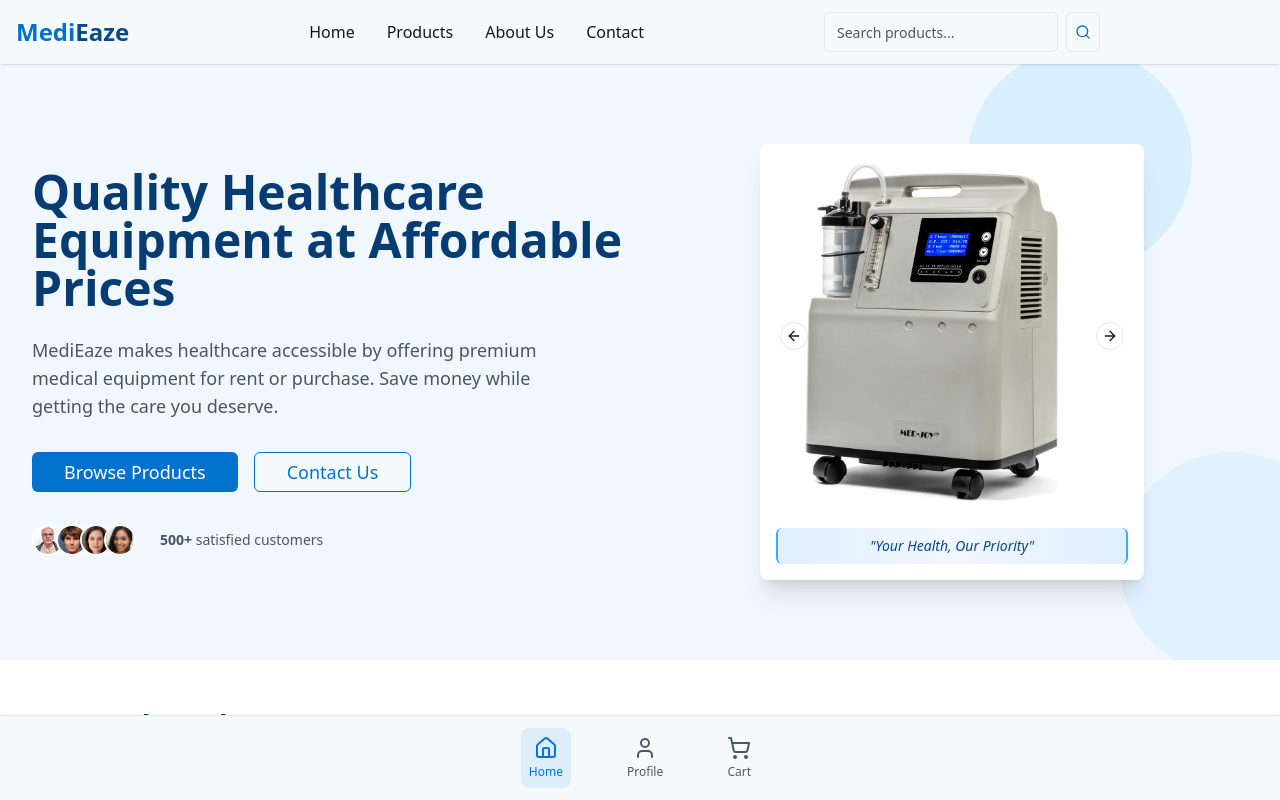
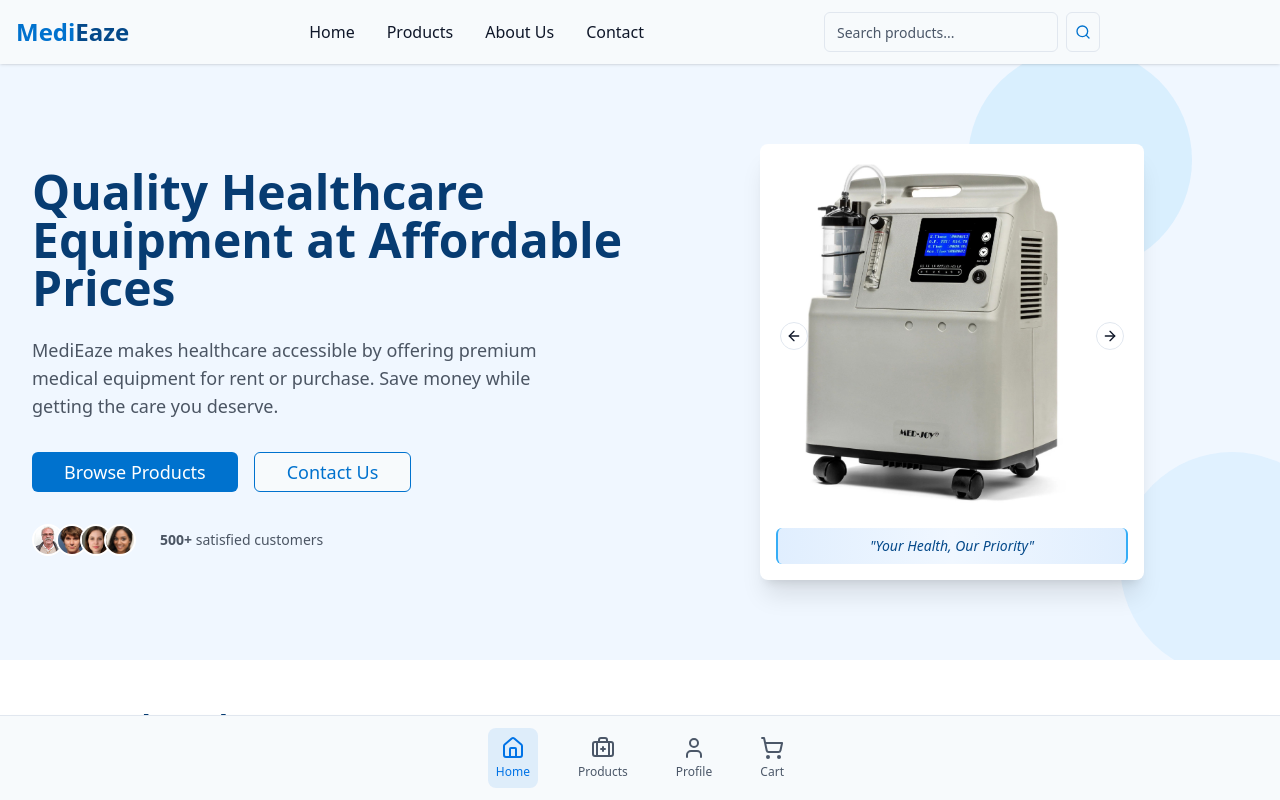
Before and after one commit to ImaadNoor098/mediease-equip-rentals-hub, a React (Vite) app: page / in a window 1280 px wide. Shown: the top 800 px of the page. Built offline with nearby package versions, Linux system fonts and the light colour scheme.

Commit message:
Add products button to bottom bar
Add a products button to the bottom navigation bar that links to the products page and includes a medical-related icon.

```diff
--- a/src/components/BottomNavigation.tsx
+++ b/src/components/BottomNavigation.tsx
@@ -1,7 +1,7 @@
 
 import React, { useState, useEffect, useRef } from 'react';
 import { Link, useLocation, useNavigate } from 'react-router-dom';
-import { User, ShoppingCart, Home } from 'lucide-react';
+import { User, ShoppingCart, Home, BriefcaseMedical } from 'lucide-react';
 import { useCart } from '@/context/CartContext';
 import { useAuth } from '@/context/AuthContext';
 
@@ -36,7 +36,7 @@ const BottomNavigation = () => {
   return (
     <div className="fixed bottom-0 left-0 right-0 bg-background border-t border-border z-50 shadow-lg">
       <div className="container mx-auto px-4">
-        <div className="flex justify-center space-x-12 py-3">
+        <div className="flex justify-center space-x-8 py-3">
           {/* Home Button */}
           <button
             onClick={handleHomeClick}
@@ -49,6 +49,19 @@ const BottomNavigation = () => {
             <Home size={24} />
             <span className="text-xs font-medium">Home</span>
           </button>
+
+          {/* Products Button */}
+          <Link
+            to="/products"
+            className={`flex flex-col items-center space-y-1 p-2 rounded-lg transition-colors ${
+              isActive('/products')
+                ? 'text-primary bg-primary/10'
+                : 'text-muted-foreground hover:text-foreground'
+            }`}
+          >
+            <BriefcaseMedical size={24} />
+            <span className="text-xs font-medium">Products</span>
+          </Link>
 
           {/* Profile Button */}
           <Link
```
